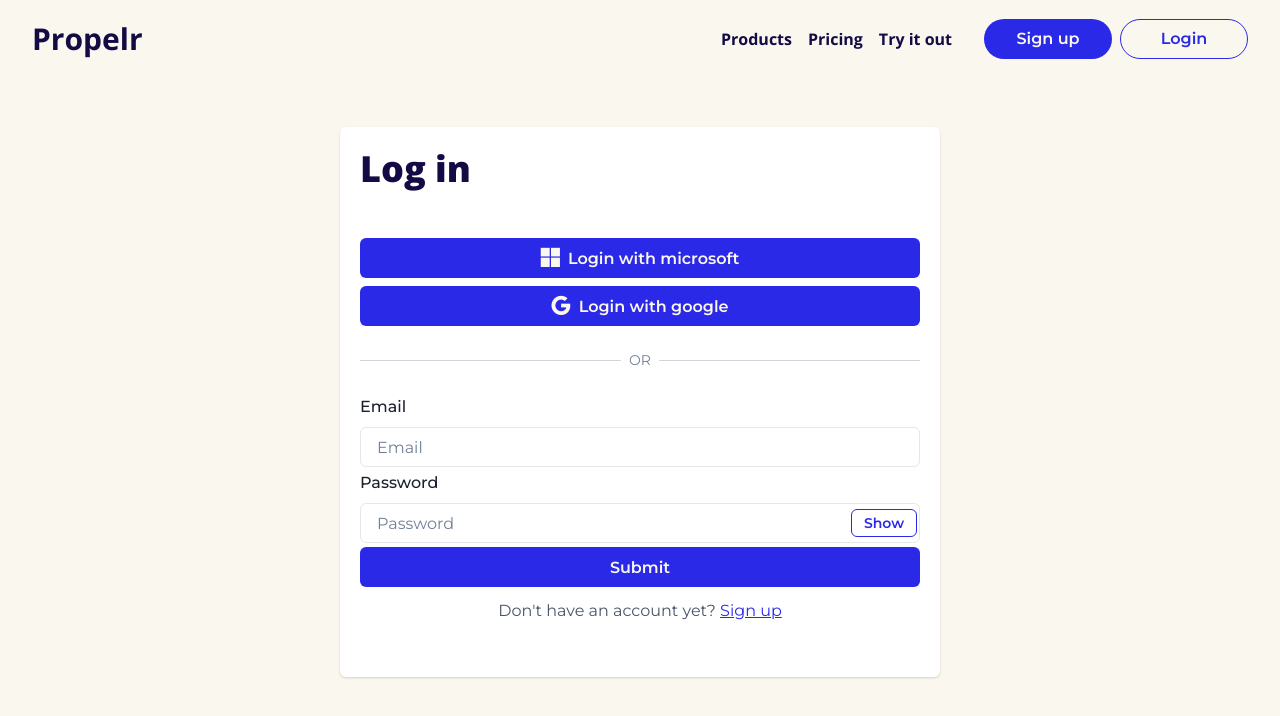
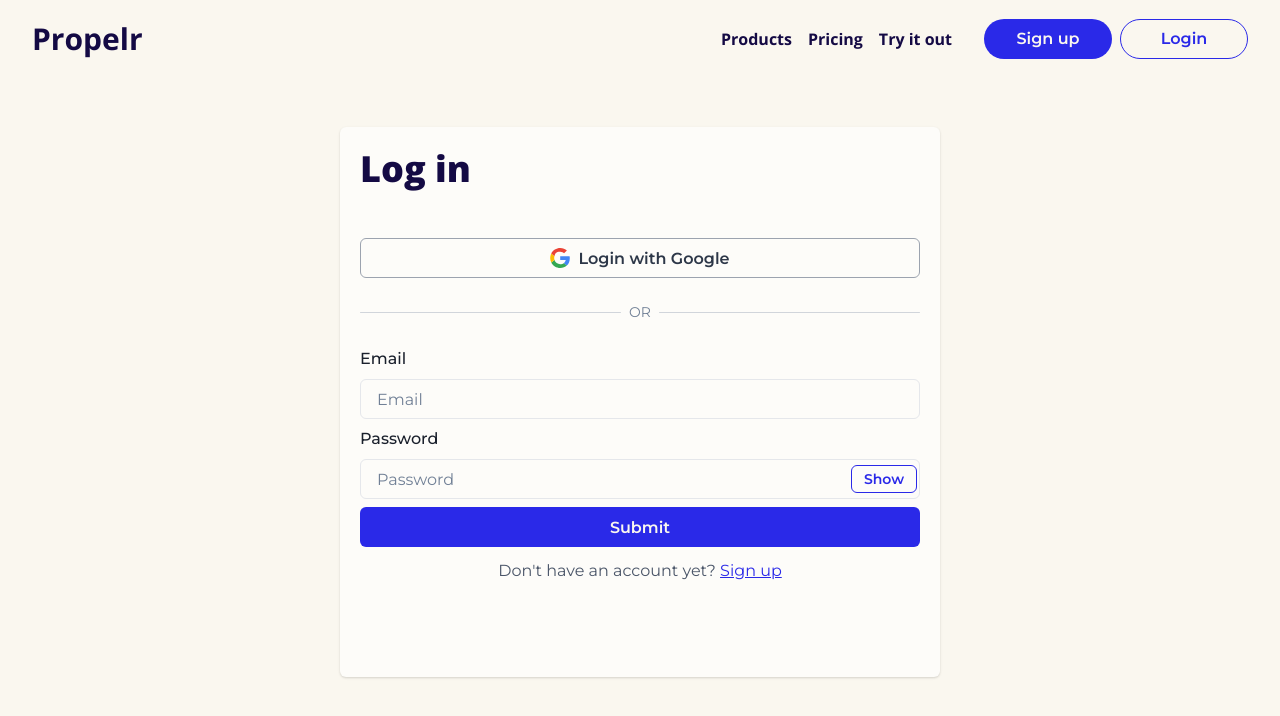
Before and after one commit to Aadv1k/propelr-monorepo, a React (Create React App) app in the folder packages/frontend/: page /login in a window 1280 px wide. Shown: the top 716 px of the page. Built offline with nearby package versions, Linux system fonts and the light colour scheme.

Commit message:
view the URL in flow list; make the URL sticky; remove MS login

```diff
--- a/packages/frontend/package.json
+++ b/packages/frontend/package.json
@@ -29,7 +29,7 @@
   },
   "scripts": {
     "start": "react-scripts start",
-    "build": "set BUILD_PATH='../../dist/frontend' react-scripts build",
+    "build": "react-scripts build",
     "test": "react-scripts test",
     "eject": "react-scripts eject"
   },
--- a/packages/frontend/src/components/Dashboard.tsx
+++ b/packages/frontend/src/components/Dashboard.tsx
@@ -54,12 +54,17 @@ function timeSince(date: number): string {
   return Math.ceil(seconds) + ' seconds ago';
 }
 
+function extractURLFromSyntax(syntax: string): string | null {
+    const top = syntax.split("\n")[0]
+    const reg = /(http|ftp|https):\/\/([\w_-]+(?:(?:\.[\w_-]+)+))([\w.,@?^=%&:\/~+#-]*[\w@?^=%&\/~+#-])/g
+    return top?.match(reg)?.[0] ?? null;
+}
+
 function FlowListItem(props: any) {
   const [globalUser, _] = useContext(UserContext);
   const [flowLoading, setFlowLoading] = useState(false);
   const [flow, setFlow] = useState(props.flow);
   const toast = useToast();
-
 
 		const handleFlowDelete = (e: any) => {
 
@@ -186,7 +191,7 @@ function FlowListItem(props: any) {
           fontFamily="body"
           color="gray.700"
         >
-          {flow.id}
+          {extractURLFromSyntax(flow.query.syntax) ?? flow.id}
           <Tag size="sm" color="black" bg="yellow.100" variant="solid" textTransform="uppercase" ml={1} mt={1}>
             {flow.schedule.type}
           </Tag>
@@ -211,9 +216,6 @@ function FlowListItem(props: any) {
       </Flex>
 
       <ButtonGroup alignSelf={{ base: 'center' }}>
-
-
-
 
         {flow.schedule.type !== 'none' &&
           (flow.status === 'running' ? (
@@ -358,9 +360,11 @@ export default function Dashboard() {
             </Text>
           </Flex>
         </Flex>
-        <Button variant="solid" aspectRatio="1">
-          <i className="bi bi-box-arrow-left"></i>
-        </Button>
+        <RouterLink to="/logout">
+            <Button variant="solid" aspectRatio="1" as="a">
+                <i className="bi bi-box-arrow-left"></i>
+            </Button>
+        </RouterLink>
       </Flex>
 
       <Box my={6}>
@@ -412,10 +416,10 @@ export default function Dashboard() {
           <Flex
             shadow="sm"
             borderWidth="2px"
-            borderColor="#EEE4C8"
+            borderColor="#fff9e6"
             rounded="2xl"
             borderStyle="dashed"
-            bg="#EEE4C8"
+            bg="#fff9e6"
             justifyContent="space-between"
             flexDirection="column"
             p={4}
@@ -433,7 +437,7 @@ export default function Dashboard() {
                 <Heading color="gray.700" fontFamily="heading" fontSize="4xl" fontWeight={800}>
                   {flows.length} flows
                 </Heading>
-                <Text color="gray.600">/ 500</Text>
+                <Text color="gray.600">/ 150</Text>
               </HStack>
             </Skeleton>
             <Text color="gray.600" textAlign="left">
@@ -444,10 +448,10 @@ export default function Dashboard() {
           <Flex
             shadow="sm"
             borderWidth="2px"
-            borderColor="#EEE4C8"
-            rounded="xl"
+            borderColor="#fff9e6"
+            rounded="2xl"
             borderStyle="dashed"
-            bg="#EEE4C8"
+            bg="#fff9e6"
             justifyContent="space-between"
             flexDirection="column"
             p={4}
@@ -477,10 +481,15 @@ export default function Dashboard() {
       <Box my={6}>
 
 					<Flex justifyContent="space-between" alignItems="center">
+
+
+              {flows.length !== 0 &&
+
 						<Heading as="h2" color="blue.200" textAlign="left" fontWeight={800} fontSize="4xl" mb={4}>
 								Flows
 						</Heading>
 
+              }
 					</Flex>
 
         {flowsLoading ? (
--- a/packages/frontend/src/components/DashboardCreate.tsx
+++ b/packages/frontend/src/components/DashboardCreate.tsx
@@ -200,7 +200,10 @@ function BrowserPane({
         h={12}
         overflow="hidden"
         borderBottom="1px solid black"
+        sx={{top: "0 !important", height: "50px !important" }}
         bg="gray.200"
+        position="relative"
+        zIndex="99999 !important"
         py={4}
         px={2}
         alignItems="center"
@@ -464,16 +467,17 @@ function ControlPanel({ selectedHtml, url }: { selectedHtml: Array<string>; url:
       bottom="0"
       overflow="scroll"
       p={4}
-      zIndex={9999}
+      zIndex="99999 !important"
       rounded="md"
-      sx={{ boxShadow: 'rgba(0, 0, 0, 0.56) 0px 22px 70px 4px' }}
+      sx={{ boxShadow: 'rgba(0, 0, 0, 0.56) 0px 30px 50px 4px' }}
       top={{ md: '50%' }}
       transform={{ md: 'translateY(-50%)' }}
       left={{ md: '0' }}
       w={{ base: '100%', md: 300 }}
-      h={{ base: 300, md: 550 }}
+      h={{ base: 250, md: 550 }}
       display="flex"
       flexDirection="column"
+      justifyContent="center"
       gap={2}
       as="form"
       onSubmit={handleControlSubmit}
--- a/packages/frontend/src/components/Login.tsx
+++ b/packages/frontend/src/components/Login.tsx
@@ -44,6 +44,12 @@ function objectToQueryString(obj: any) {
   return keyValuePairs.join('&');
 }
 
+
+function GoogleIcon() {
+    return (
+        <svg xmlns="http://www.w3.org/2000/svg" width="20px" height="20px" viewBox="0 0 326667 333333" shape-rendering="geometricPrecision" text-rendering="geometricPrecision" image-rendering="optimizeQuality" fill-rule="evenodd" clip-rule="evenodd"><path d="M326667 170370c0-13704-1112-23704-3518-34074H166667v61851h91851c-1851 15371-11851 38519-34074 54074l-311 2071 49476 38329 3428 342c31481-29074 49630-71852 49630-122593m0 0z" fill="#4285f4"/><path d="M166667 333333c44999 0 82776-14815 110370-40370l-52593-40742c-14074 9815-32963 16667-57777 16667-44074 0-81481-29073-94816-69258l-1954 166-51447 39815-673 1870c27407 54444 83704 91852 148890 91852z" fill="#34a853"/><path d="M71851 199630c-3518-10370-5555-21482-5555-32963 0-11482 2036-22593 5370-32963l-93-2209-52091-40455-1704 811C6482 114444 1 139814 1 166666s6482 52221 17777 74814l54074-41851m0 0z" fill="#fbbc04"/><path d="M166667 64444c31296 0 52406 13519 64444 24816l47037-45926C249260 16482 211666 1 166667 1 101481 1 45185 37408 17777 91852l53889 41853c13520-40185 20927-69260 92001-69260m0 0z" fill="#ea4335"/></svg>
+    )
+}
 
 export default function Login() {
   const location = useLocation();
@@ -186,7 +192,7 @@ export default function Login() {
   if (!userLoading) {
 
   return (
-    <Card h={550} maxW={600} w="90%" mx="auto" my={50}>
+    <Card h={550} maxW={600} w="90%" mx="auto" my={50} bg="#fdfcf9">
       <CardHeader>
         <Heading size="xl" fontFamily="heading" color="blue.200" fontWeight={800} textAlign="left">
           Log in
@@ -196,25 +202,16 @@ export default function Login() {
       <CardBody>
         <Flex justifyContent="center" flexDirection="column" w="full" my={2} gap={2}>
           <Button
-            leftIcon={<i style={{ fontSize: '1.2rem' }} className="bi bi-microsoft"></i>}
-            variant="solid"
+            leftIcon={<GoogleIcon />}
+            variant="outline"
             w="full"
-            data-provider="microsoft"
-            onClick={handleOAuthClick}
-            isDisabled={isLoading}
-          >
-            Login with microsoft
-          </Button>
-
-          <Button
-            leftIcon={<i style={{ fontSize: '1.2rem' }} className="bi bi-google"></i>}
-            variant="solid"
-            w="full"
+            borderColor="gray.400"
+            color="gray.700"
             data-provider="google"
             onClick={handleOAuthClick}
             isDisabled={isLoading}
           >
-            Login with google
+            Login with Google
           </Button>
         </Flex>
 
@@ -229,7 +226,7 @@ export default function Login() {
         <Stack
           as="form"
           my={2}
-          gap={1}
+          gap={2}
           onSubmit={handleSubmit}
         >
           <FormControl>
@@ -259,7 +256,7 @@ export default function Login() {
   );
   } else {
     return (
-      <Card maxW={600} w="90%" mx="auto" my={50} h={550} display="flex" alignItems="center" justifyContent="center">
+      <Card maxW={600} w="90%" mx="auto" my={50} h={550} display="flex" alignItems="center" justifyContent="center"  bg="#fdfcf9">
       <Spinner size="xl" color="blue.100" />
     </Card>
     )
--- a/packages/frontend/src/components/Register.tsx
+++ b/packages/frontend/src/components/Register.tsx
@@ -42,6 +42,12 @@ function objectToQueryString(obj: any) {
   return keyValuePairs.join('&');
 }
 
+
+function GoogleIcon() {
+    return (
+        <svg xmlns="http://www.w3.org/2000/svg" width="20px" height="20px" viewBox="0 0 326667 333333" shape-rendering="geometricPrecision" text-rendering="geometricPrecision" image-rendering="optimizeQuality" fill-rule="evenodd" clip-rule="evenodd"><path d="M326667 170370c0-13704-1112-23704-3518-34074H166667v61851h91851c-1851 15371-11851 38519-34074 54074l-311 2071 49476 38329 3428 342c31481-29074 49630-71852 49630-122593m0 0z" fill="#4285f4"/><path d="M166667 333333c44999 0 82776-14815 110370-40370l-52593-40742c-14074 9815-32963 16667-57777 16667-44074 0-81481-29073-94816-69258l-1954 166-51447 39815-673 1870c27407 54444 83704 91852 148890 91852z" fill="#34a853"/><path d="M71851 199630c-3518-10370-5555-21482-5555-32963 0-11482 2036-22593 5370-32963l-93-2209-52091-40455-1704 811C6482 114444 1 139814 1 166666s6482 52221 17777 74814l54074-41851m0 0z" fill="#fbbc04"/><path d="M166667 64444c31296 0 52406 13519 64444 24816l47037-45926C249260 16482 211666 1 166667 1 101481 1 45185 37408 17777 91852l53889 41853c13520-40185 20927-69260 92001-69260m0 0z" fill="#ea4335"/></svg>
+    )
+}
 
 export default function Register() {
   const location = useLocation();
@@ -216,7 +222,7 @@ export default function Register() {
   if (!userLoading) {
 
   return (
-    <Card  maxW={600} w="90%" mx="auto" my={50}>
+    <Card maxW={600} w="90%" mx="auto" my={50} bg="#fdfcf9">
       <CardHeader>
         <Heading size="xl" fontFamily="heading" color="blue.200" fontWeight={800} textAlign="left">
           Sign Up
@@ -226,25 +232,16 @@ export default function Register() {
       <CardBody>
         <Flex justifyContent="center" flexDirection="column" w="full" my={2} gap={2}>
           <Button
-            leftIcon={<i style={{ fontSize: '1.2rem' }} className="bi bi-microsoft"></i>}
-            variant="solid"
+            leftIcon={<GoogleIcon />}
+            variant="outline"
             w="full"
-            data-provider="microsoft"
-            onClick={handleOAuthClick}
-            isDisabled={isLoading}
-          >
-            Sign up with microsoft
-          </Button>
-
-          <Button
-            leftIcon={<i style={{ fontSize: '1.2rem' }} className="bi bi-google"></i>}
-            variant="solid"
-            w="full"
+            borderColor="gray.400"
+            color="gray.700"
             data-provider="google"
             onClick={handleOAuthClick}
             isDisabled={isLoading}
           >
-            Sign up with google
+            Sign up with Google
           </Button>
         </Flex>
 
@@ -282,20 +279,6 @@ export default function Register() {
             )}
           </FormControl>
 
-          <FormControl>
-            <FormLabel>Confirm Password</FormLabel>
-            <Input
-              type="password"
-              placeholder="Confirm password"
-              onChange={handleRepeatPasswordChange}
-              required
-            />
-            {matchError && (
-              <Text textAlign="left" color="red.600">
-                Passwords don't match
-              </Text>
-            )}
-          </FormControl>
 
           <Button
             variant="solid"
@@ -316,7 +299,7 @@ export default function Register() {
 
   } else {
     return (
-      <Card maxW={600} w="90%" mx="auto" my={50} h={600} display="flex" alignItems="center" justifyContent="center">
+      <Card maxW={600} w="90%" mx="auto" my={50} h={550} display="flex" alignItems="center" justifyContent="center"  bg="#fdfcf9">
       <Spinner size="xl" color="blue.100" />
     </Card>
     )
--- a/packages/frontend/src/components/chakra/base.ts
+++ b/packages/frontend/src/components/chakra/base.ts
@@ -32,7 +32,6 @@ const theme = extendTheme({
           _active: {
             backgroundColor: "blue.100",
             color: "white.200",
-            transform: "scale(.96)",
           },
 
           _disabled: {
@@ -51,7 +50,6 @@ const theme = extendTheme({
           },
           _active: {
             backgroundColor: "transparent",
-            transform: "scale(.96)",
           }
         }
 
```
